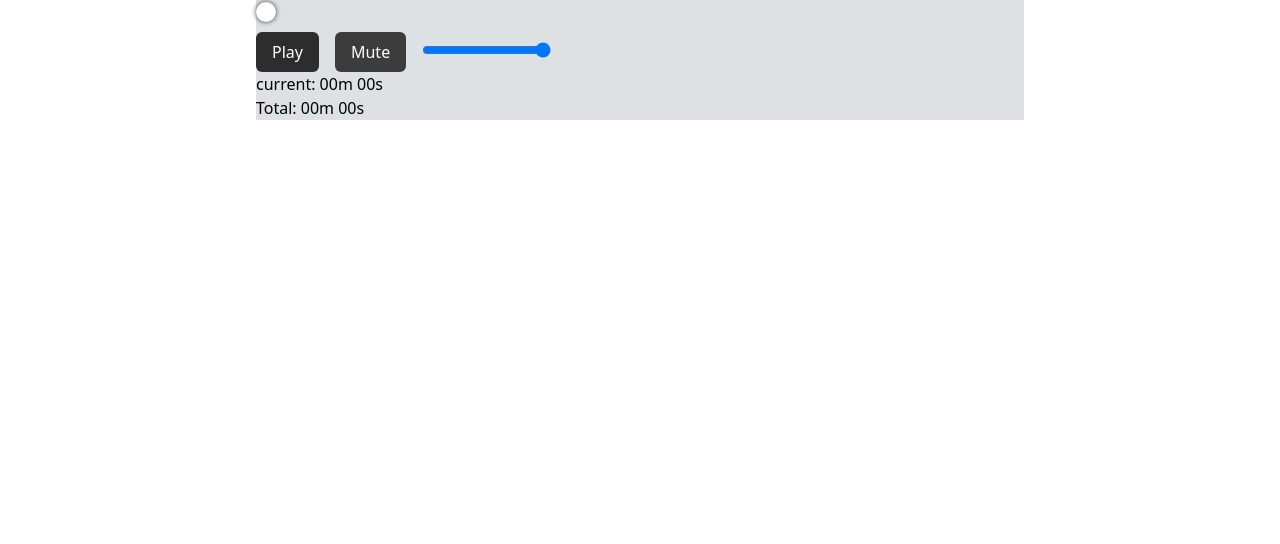
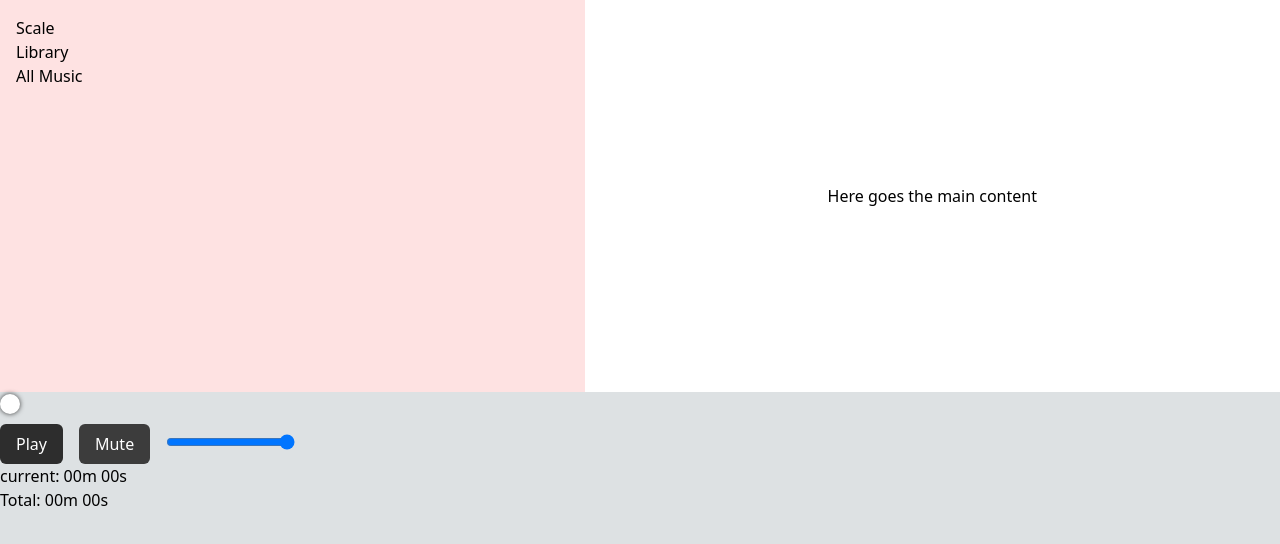
Before and after one commit to Dave136/playheart, a React (Vite) app: page / in a window 1280 px wide. Shown: the top 544 px of the page. Built offline with nearby package versions, Linux system fonts and the light colour scheme.

Commit message:
add: skeleton for app

```diff
--- a/src/App.tsx
+++ b/src/App.tsx
@@ -3,7 +3,7 @@ import { open } from '@tauri-apps/api/dialog';
 import { readDir } from '@tauri-apps/api/fs';
 import Player from './components/Player';
 // import { invoke } from '@tauri-apps/api/tauri';
-
+// import { Colors } from './constants';
 import type { SongPath } from './types';
 
 const App = () => {
@@ -28,42 +28,78 @@ const App = () => {
     console.log(song?.path);
   };
 
+  // return (
+  //   <div className='grid grid-cols-[270px,1fr] grid-rows-[1fr, 150px] overflow-hidden h-screen w-full'>
+  //     <aside className='p-4 flex w-72 bg-hex-ebebeb h-screen flex-col'>
+  //       <header className='w-full h-16 flex justify-center items-center'>
+  //         <h3 className='text-xl'>Scale</h3>
+  //       </header>
+  //       <section className='flex flex-col'>
+  //         <h5 className='mt-4 ml-5 text-lg'>Library</h5>
+  //         <ul className='ml-8 mt-4'>
+  //           <li className={`text-[${Colors.Primary}] cursor-pointer`}>
+  //             All Music
+  //           </li>
+  //         </ul>
+  //       </section>
+  //     </aside>
+  //     <main className='max-w-3xl m-auto'>
+  //       <div className='border-solid border-dark-900'>
+  //         <Player />
+  //       </div>
+  //       {songs?.length ? (
+  //         <button
+  //           className='p-3 bg-white rounded-sm hover:(bg-light-200)'
+  //           onClick={() => setSongs([])}
+  //         >
+  //           Clear
+  //         </button>
+  //       ) : null}
+  //       {songs?.length ? (
+  //         <ul className='bg-bg-red-200'>
+  //           {songs.map((song) => (
+  //             <li
+  //               className='flex p-2 m-2 bg-gray-700 text-gray-50 rounded-md cursor-pointer'
+  //               key={song.name}
+  //               onClick={() => playSong(song)}
+  //             >
+  //               <h1 className='text-lg'>{song.name}</h1>
+  //               <p className='text-sm'>location is: {song.path}</p>
+  //             </li>
+  //           ))}
+  //         </ul>
+  //       ) : (
+  //         <button
+  //           className='p-3 hidden bg-dark-600 text-white rounded-sm hover:(bg-light-200)'
+  //           onClick={handleOpenDialog}
+  //         >
+  //           Add songs
+  //         </button>
+  //       )}
+  //     </main>
+  //     <footer>
+  //       <p>Here goes the player</p>
+  //     </footer>
+  //   </div>
+  // );
+
   return (
-    <div>
-      <main className='max-w-3xl m-auto'>
-        <div className='border-solid border-dark-900'>
-          <Player />
-        </div>
-        {songs?.length ? (
-          <button
-            className='p-3 bg-white rounded-sm hover:{bg-light-200}'
-            onClick={() => setSongs([])}
-          >
-            Clear
-          </button>
-        ) : null}
-        {songs?.length ? (
-          <ul className='bg-bg-red-200'>
-            {songs.map((song) => (
-              <li
-                className='flex p-2 m-2 bg-gray-700 text-gray-50 rounded-md cursor-pointer'
-                key={song.name}
-                onClick={() => playSong(song)}
-              >
-                <h1 className='text-lg'>{song.name}</h1>
-                <p className='text-sm'>location is: {song.path}</p>
-              </li>
-            ))}
+    <div className='grid grid-cols-[270px,1fr] grid-rows-[1fr,6.25rem] overflow-hidden h-screen w-full'>
+      <aside className='col-span-1 bg-red-100 p-4'>
+        <header>
+          <h3>Scale</h3>
+        </header>
+        <section>
+          <h5>Library</h5>
+          <ul>
+            <li>All Music</li>
           </ul>
-        ) : (
-          <button
-            className='p-3 hidden bg-dark-600 text-white rounded-sm hover:{bg-light-200}'
-            onClick={handleOpenDialog}
-          >
-            Add songs
-          </button>
-        )}
+        </section>
+      </aside>
+      <main className='flex justify-center items-center'>
+        <p>Here goes the main content</p>
       </main>
+      <Player />
     </div>
   );
 };
```
